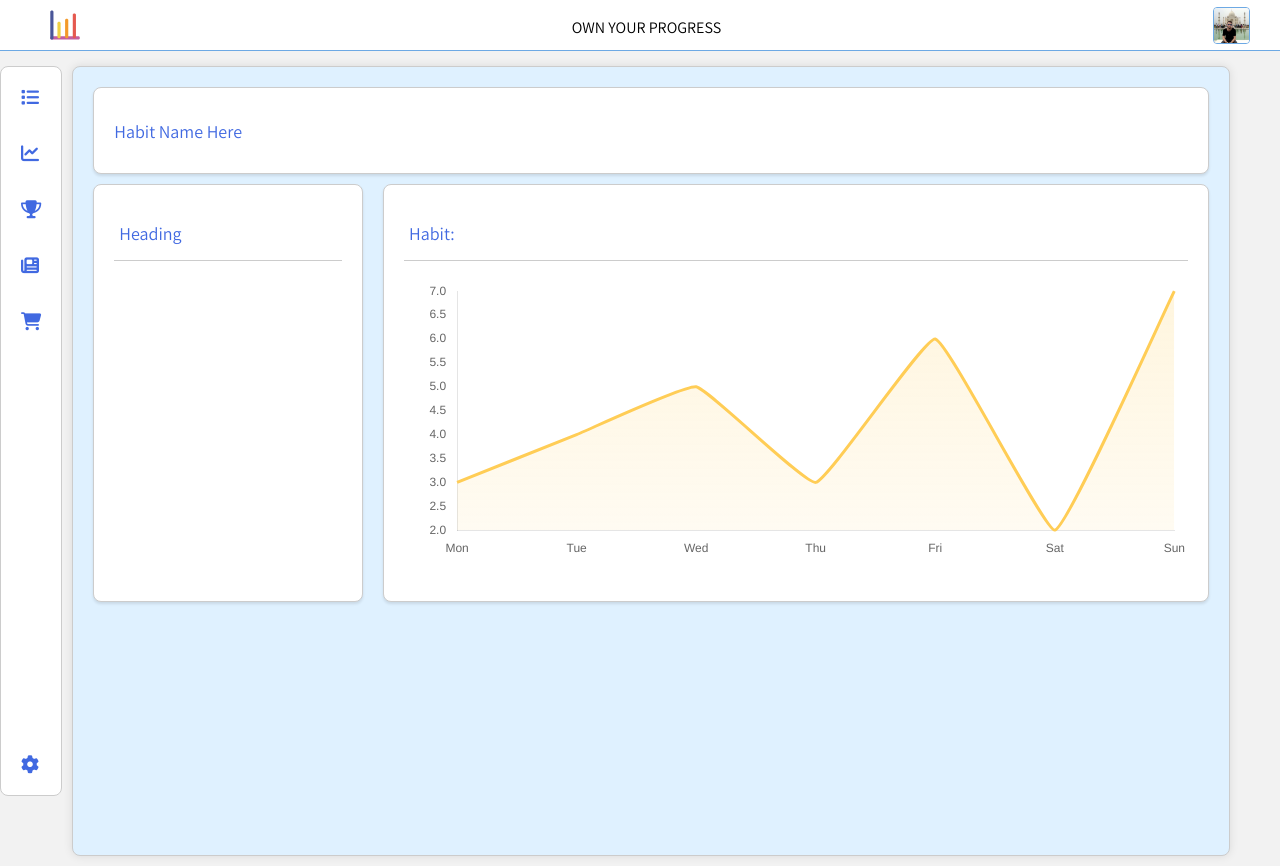
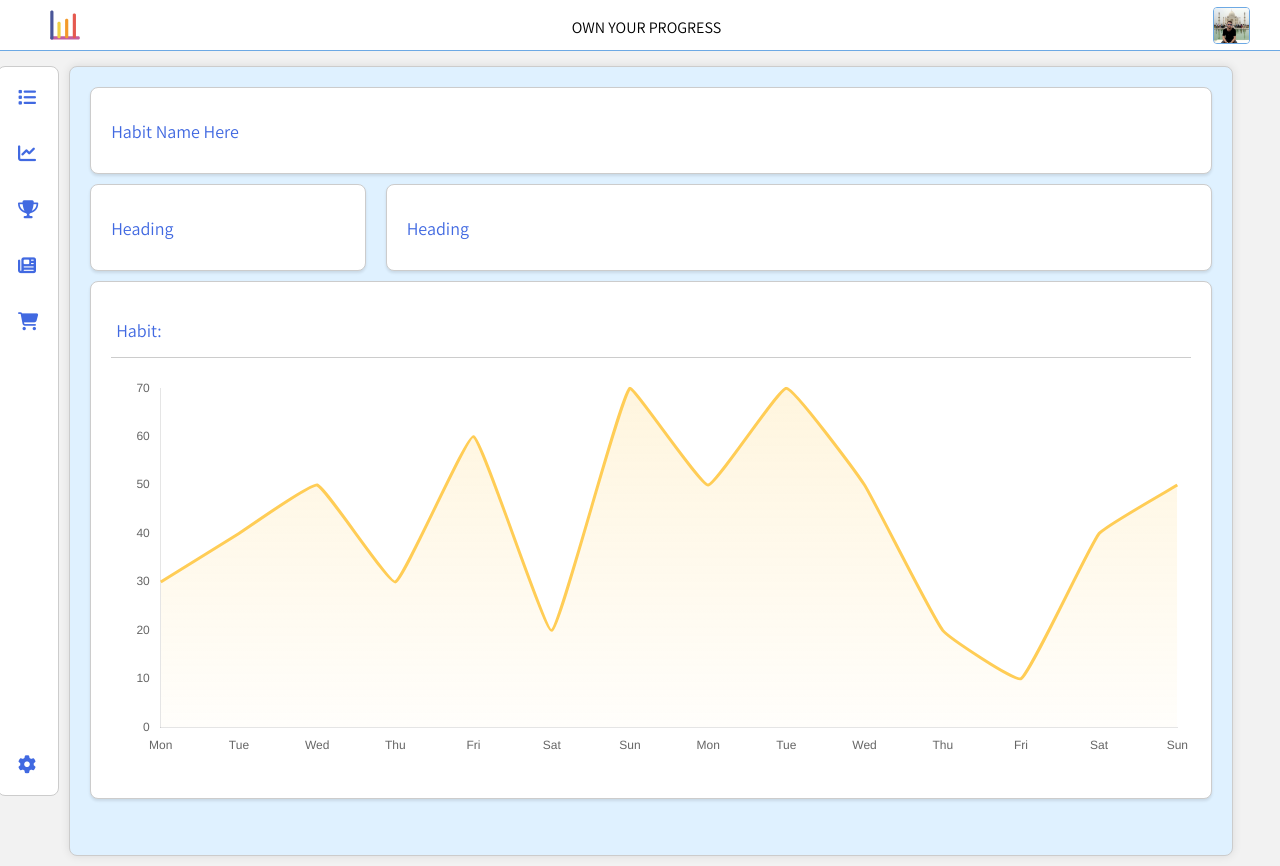
Before and after one commit to joseph-johnson27001/habits_tracker, a Vue app: page /#/habit in a window 1280 px wide. Built offline with nearby package versions, Linux system fonts and the light colour scheme.

Commit message:
Begin at zero

```diff
--- a/src/components/Habit/components/Graphs/HabitLineGraph.vue
+++ b/src/components/Habit/components/Graphs/HabitLineGraph.vue
@@ -4,7 +4,7 @@
       <h1>Habit:</h1>
     </div>
     <div class="graph-container">
-      <canvas ref="lineChart" height="300"></canvas>
+      <canvas ref="lineChart" height="400"></canvas>
     </div>
   </div>
 </template>
@@ -72,6 +72,7 @@ export default {
                 },
               },
               y: {
+                beginAtZero: true,
                 title: {
                   display: true,
                   text: this.yAxisLabel,
--- a/src/views/HabitPage.vue
+++ b/src/views/HabitPage.vue
@@ -10,8 +10,13 @@
         </div>
       </div>
       <div class="card">
-        <HabitLineGraph :habitData="habitData" />
+        <div class="heading-container">
+          <h1>Heading</h1>
+        </div>
       </div>
+    </div>
+    <div class="card">
+      <HabitLineGraph :habitData="habitData" />
     </div>
   </div>
 </template>
@@ -31,8 +36,23 @@ export default {
   data() {
     return {
       habitData: {
-        labels: ["Mon", "Tue", "Wed", "Thu", "Fri", "Sat", "Sun"],
-        data: [3, 4, 5, 3, 6, 2, 7],
+        labels: [
+          "Mon",
+          "Tue",
+          "Wed",
+          "Thu",
+          "Fri",
+          "Sat",
+          "Sun",
+          "Mon",
+          "Tue",
+          "Wed",
+          "Thu",
+          "Fri",
+          "Sat",
+          "Sun",
+        ],
+        data: [30, 40, 50, 30, 60, 20, 70, 50, 70, 50, 20, 10, 40, 50],
       },
     };
   },
@@ -52,10 +72,4 @@ h1 {
   grid-template-columns: 1fr 3fr;
   gap: 20px;
 }
-
-.heading-container {
-  padding: 5px;
-  border-bottom: 1px solid #ccc;
-  margin-bottom: 20px;
-}
 </style>
```
